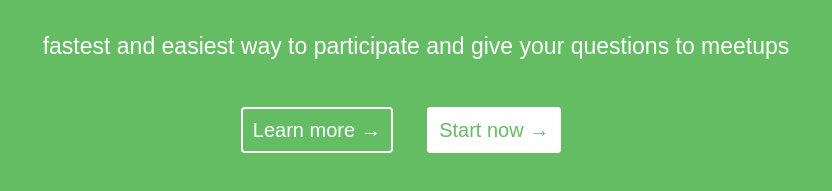
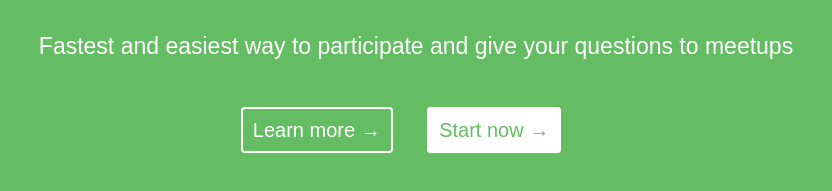
Before and after one commit to Inclet/questioner, a website: page index.html in a window 1280 px wide. Shown: the part 295-486 px from the top of the page, 224-1056 px from the left. Drawn offline with Linux system fonts and the light colour scheme.

Commit message:
[Bug #163196326] Start each new sentence with a capital letter

```diff
--- a/index.html
+++ b/index.html
@@ -49,7 +49,7 @@
 
  <div class="content">
  	<p class="content1"><b>Questions Crowdsourcing for Meetups</b></p>
- 	<p class="content2">fastest and easiest way to participate and give your questions to meetups</p>
+ 	<p class="content2">Fastest and easiest way to participate and give your questions to meetups</p>
  	<br>
  	<br>
 
```
